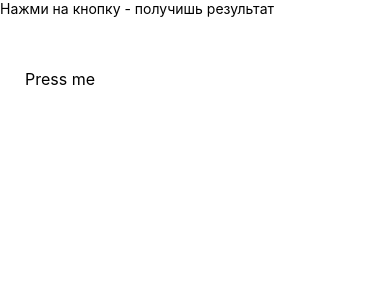
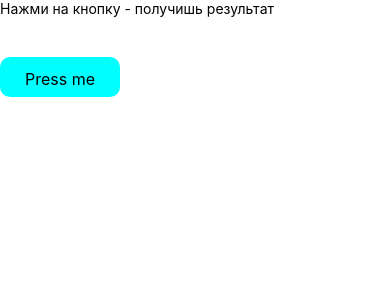
Before and after one commit to DocDuck/EzIns, a React Native app: screen / in a window 390 px wide. Shown: the top 300 px of the page. Built offline with nearby package versions, Linux system fonts and the light colour scheme.

Commit message:
!!!stable build!!!

```diff
--- a/App.tsx
+++ b/App.tsx
@@ -13,3 +13,11 @@ export default function App() {
     	</View>
   );
 }
+
+const Wrapper = styled(View)`
+	display: flex;
+	align-items: center;
+	justify-content: center;
+	max-width: 600px;
+	padding: 24px;
+`;
--- a/package.json
+++ b/package.json
@@ -13,8 +13,8 @@
     "@react-navigation/native-stack": "^6.9.13",
     "@reduxjs/toolkit": "^1.9.5",
     "babel-plugin-styled-components": "^2.1.4",
-    "expo": "47.0.0",
-    "expo-constants": "14.0.2",
+    "expo": "^49.0.8",
+    "expo-constants": "^14.4.2",
     "expo-status-bar": "^1.6.0",
     "react": "^18.2.0",
     "react-dom": "^18.2.0",
@@ -23,7 +23,7 @@
     "react-native-web": "^0.19.8",
     "react-query": "^3.39.3",
     "react-redux": "^8.1.2",
-    "styled-components": "^6.0.7"
+    "styled-components": "^5.3.5"
   },
   "devDependencies": {
     "@babel/core": "^7.22.11",
--- a/src/shared/ui/button.tsx
+++ b/src/shared/ui/button.tsx
@@ -16,7 +16,7 @@ const ButtonContainer = styled.TouchableOpacity<Omit<IButtonProps, 'title'>>`
   height: 40px;
   padding: 12px;
   border-radius: 10px;
-  background-color: ${props => props.backgroundColor};
+  background-color: ${props => props.backgroundColor ?? 'cyan'};
 `;
 
 const ButtonText = styled.Text`
```
Also changed, not shown: 1 other file (tests, documents, lock files or other folders).
